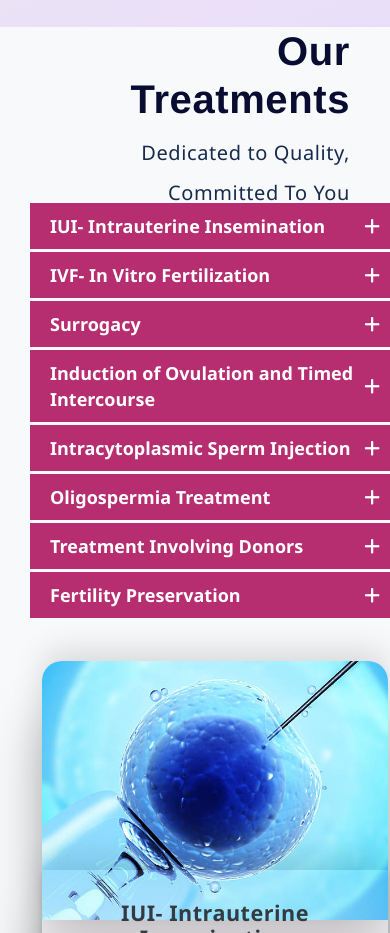
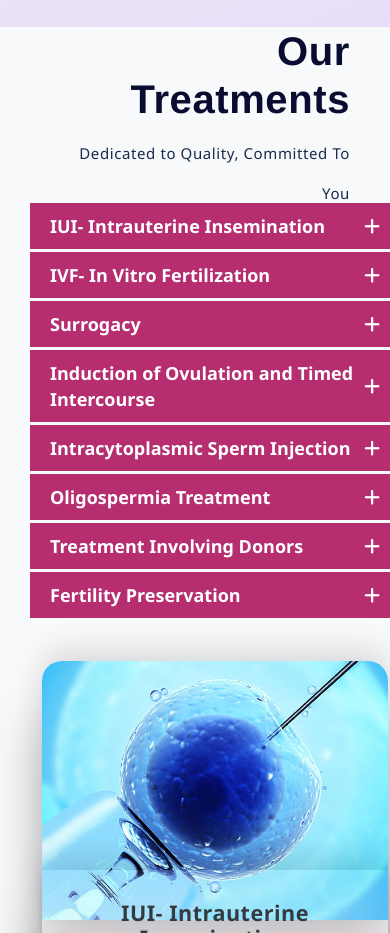
Before and after one commit to Pratiksha551/ivfCenterProject, a plain HTML site: page index.html in a window 390 px wide. Shown: the part 1920-2853 px from the top of the page. Drawn offline with nearby package versions, Linux system fonts and the light colour scheme.

Commit message:
add file

```diff
--- a/style.css
+++ b/style.css
@@ -1198,7 +1198,9 @@ footer {
     .treatment_sec .heading h1 {
         font-size: 40px !important;
     }
-
+    .treatment_sec .sub_head{
+        font-size: 15px;
+    }
     .icon-info {
         display: flex;
         flex-direction: column;
```
